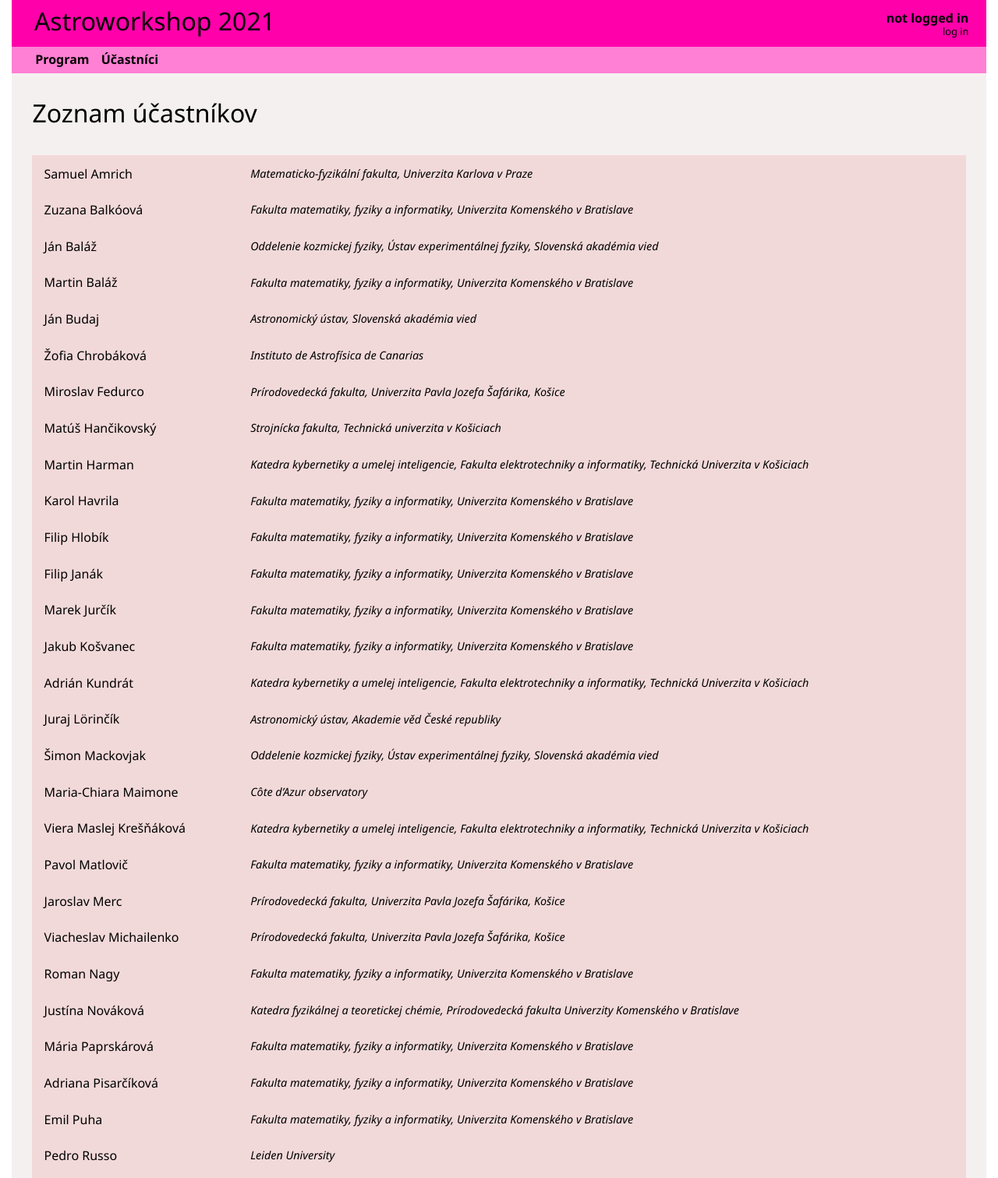
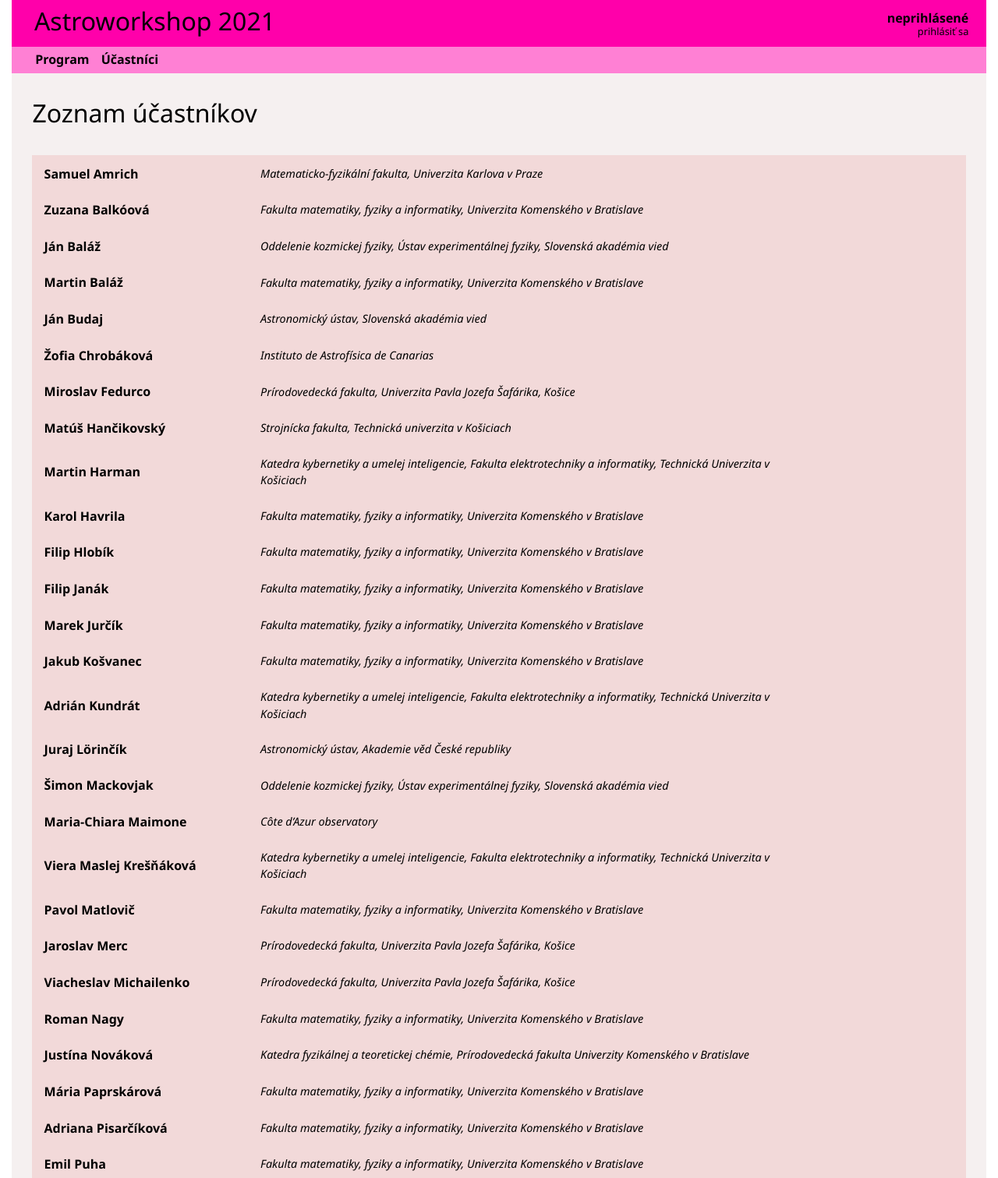
Before and after one commit to sesquideus/astroworkshop, a Django app: page /2021/participants in a window 1280 px wide. Shown: the top 1511 px of the page at 78% size. Run offline with Django 3.2, Linux system fonts and the light colour scheme; data comes from the database, SQL or seed files in the repository; both versions use the stored data as it was after the commit.

Commit message:
User pages

```diff
--- a/core/models/participant.py
+++ b/core/models/participant.py
@@ -6,12 +6,16 @@ class Participant(AbstractUser):
     class Meta:
         ordering = ['last_name', 'first_name']
 
-    affiliations = models.ManyToManyField('Institute', through='Affiliation')
+    affiliations = models.ManyToManyField(
+        'Institute',
+        through='Affiliation'
+    )
     participations = models.ManyToManyField(
         'Event',
         through='Participation',
         through_fields=('person', 'event'),
     )
+    about = models.TextField(blank=True)
 
     def __str__(self):
         return f"{self.first_name} {self.last_name}"
--- a/core/models/participation.py
+++ b/core/models/participation.py
@@ -5,6 +5,7 @@ class Participation(models.Model):
     person = models.ForeignKey('Participant', on_delete=models.CASCADE, related_name='participants')
     event = models.ForeignKey('Event', on_delete=models.CASCADE, related_name='attended_events')
     online = models.BooleanField(null=False, blank=False, default=False)
+    organizer = models.BooleanField(null=False, blank=False, default=False)
 
     def __str__(self):
         online = " [online]" if self.online else ""
--- a/core/templates/core/header.html
+++ b/core/templates/core/header.html
@@ -5,11 +5,11 @@
 
     <div class="login-status">
         {% if request.user.is_authenticated %}
-            <a href="{% url 'account' username=request.user.username %}" class="username logged">{{ request.user.get_full_name }}</a>
-            <a href="{% url 'logout' %}">log out</a>
+            <a href="{% url 'participant' username=request.user.username %}" class="username logged">{{ request.user.get_full_name }}</a>
+            <a href="{% url 'logout' %}">odhlásiť sa</a>
         {% else %}
-            <a class="username not-logged">not logged in</a>
-            <a href="{% url 'login' %}">log in</a>
+            <a class="username not-logged">neprihlásené</a>
+            <a href="{% url 'login' %}">prihlásiť sa</a>
         {% endif %}
     </div>
 </div>
--- a/core/templates/core/list-participants.html
+++ b/core/templates/core/list-participants.html
@@ -9,7 +9,7 @@
         {% for participant in participants %}
             <tr>
                 <td>
-                    {{ participant.get_full_name }}
+                    <a href="{% url 'participant' username=participant.username %}">{{ participant.get_full_name }}</a>
                 </td>
                 <td>
                     <span class="affiliation">
--- a/core/templates/core/programme.html
+++ b/core/templates/core/programme.html
@@ -19,7 +19,7 @@
                     </td>
                     <td class="person">
                         {% for person in slot.people %}
-                            <a href="{% url 'account' person.username %}">{{ person.get_full_name }}</a>
+                            <a href="{% url 'participant' person.username %}">{{ person.get_full_name }}</a>
                             {% if not forloop.last %}<br />{% endif %}
                         {% endfor %}
                     </td>
--- a/core/urls.py
+++ b/core/urls.py
@@ -9,7 +9,7 @@ urlpatterns = [
     path('<int:year>/participants', participant.ListView.as_view(), name='participants'),
     path('talk/<int:id>/', talks.SlotView.as_view(), name='slot'),
 
-    path('participant/<slug:username>/', participant.ParticipantView.as_view(), name='account'),
+    path('people/<slug:username>/', participant.ParticipantView.as_view(), name='participant'),
     path('login', authViews.LoginView.as_view(template_name='core/login.html'), name='login'),
     path('logout', authViews.LogoutView.as_view(template_name='core/logout.html', next_page='default'), name='logout'),
 ]
```
Also changed, not shown: core/migrations/0016_auto_20210227_1451.py (added), db.sqlite3.
